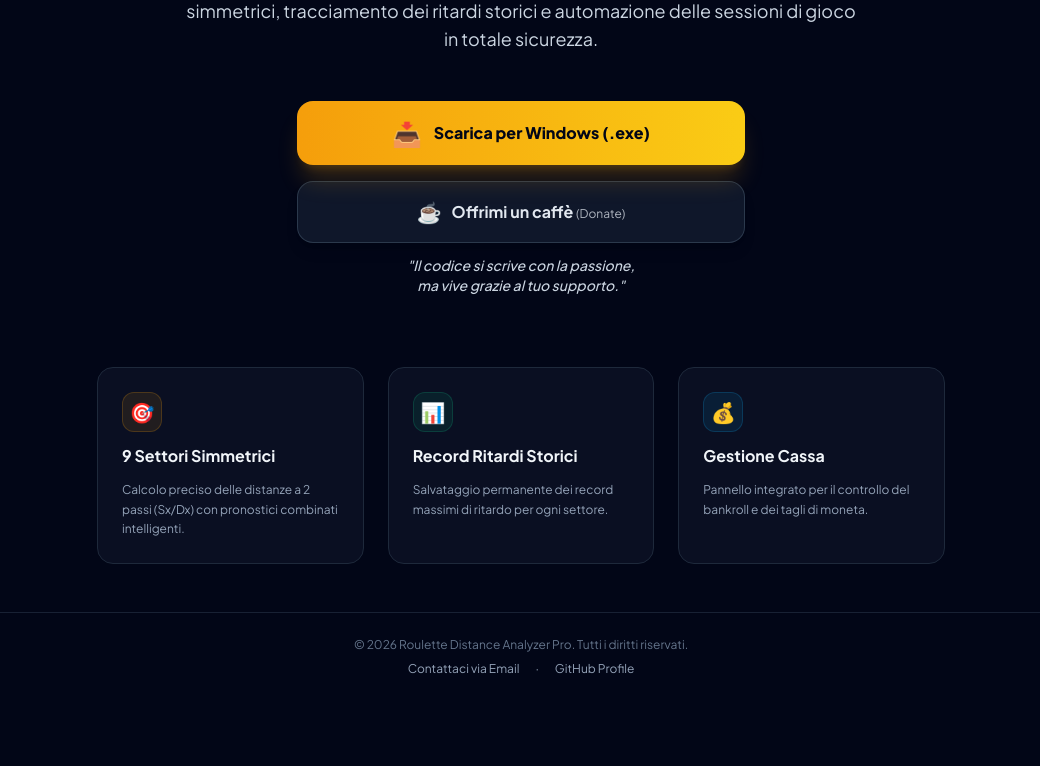
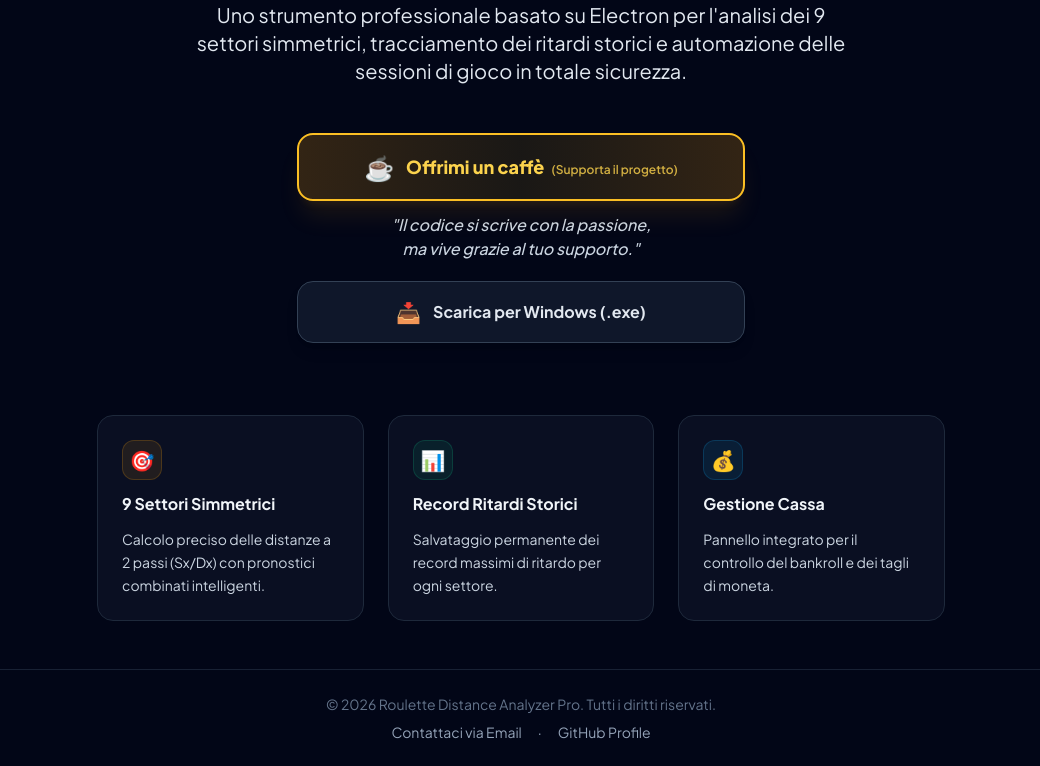
Before and after one commit to Muzio29/roulette-analyzer, a plain HTML site: page index.html in a window 1280 px wide. Shown: the part 382-1148 px from the top of the page, without its empty margins (119-1159 px from the left). Before the commit the page ends 1083 px from the top, so only its background shows below. Drawn offline with nearby package versions, Linux system fonts and the light colour scheme.

Commit message:
Add files via upload

```diff
--- a/index.html
+++ b/index.html
@@ -68,17 +68,17 @@
 
     <div class="space-y-6 w-full flex flex-col items-center">
 
-      <div class="inline-block px-4 py-1.5 rounded-full bg-slate-900 border border-slate-800 text-amber-400 text-xs font-semibold tracking-wide uppercase mb-2">
+      <div class="inline-block px-4 py-1.5 rounded-full bg-slate-900 border border-slate-800 text-amber-400 text-sm font-semibold tracking-wide uppercase mb-2">
         ✨ Software Ufficiale per Windows
       </div>
 
       <div class="space-y-2 text-center">
 
-        <h2 class="text-xs md:text-sm font-bold uppercase tracking-[0.25em] text-amber-400/90">
+        <h2 class="text-sm md:text-base font-bold uppercase tracking-[0.25em] text-amber-400/90">
           Roulette Distance Analyzer Pro
         </h2>
 
-        <h3 class="text-3xl md:text-5xl font-extrabold text-white tracking-tight leading-tight">
+        <h3 class="text-4xl md:text-6xl font-extrabold text-white tracking-tight leading-tight">
           Analisi avanzata delle Distanze
           <br class="hidden sm:inline">
           <span class="bg-gradient-to-r from-amber-400 via-yellow-300 to-amber-500 bg-clip-text text-transparent">
@@ -88,7 +88,7 @@
 
       </div>
 
-      <p class="text-slate-300 text-base md:text-lg max-w-2xl mx-auto font-normal leading-relaxed">
+      <p class="text-slate-200 text-lg md:text-xl max-w-2xl mx-auto font-normal leading-relaxed">
         Uno strumento professionale basato su Electron per l'analisi dei 9 settori simmetrici,
         tracciamento dei ritardi storici e automazione delle sessioni di gioco in totale sicurezza.
       </p>
@@ -96,14 +96,40 @@
     </div>
 
     <!-- Pulsanti -->
-    <div class="flex flex-col justify-center items-center gap-4 pt-2 w-full max-w-md mx-auto">
+    <div class="flex flex-col justify-center items-center gap-5 pt-2 w-full max-w-md mx-auto">
+
+      <!-- DONAZIONE (In evidenza e spostato prima) -->
+      <div class="w-full flex flex-col items-center gap-2">
+
+        <a href="https://www.paypal.com/donate/?hosted_button_id=9VAQSPZTPVHBQ"
+           target="_blank"
+           onclick="clarity('event','donazione_paypal')"
+           class="w-full px-8 py-4 bg-gradient-to-r from-amber-500/20 via-yellow-500/10 to-amber-500/20 hover:from-amber-500/30 hover:to-yellow-500/20 text-white border-2 border-amber-400 hover:border-amber-300 font-extrabold text-lg rounded-2xl shadow-xl shadow-amber-500/10 transition transform hover:-translate-y-0.5 flex items-center justify-center gap-3 group">
+
+          <span class="text-2xl group-hover:scale-110 transition-transform">☕</span>
+
+          <span class="text-amber-300 group-hover:text-amber-200 transition-colors">
+            Offrimi un caffè
+            <span class="text-xs font-semibold opacity-80 block md:inline md:ml-1">
+              (Supporta il progetto)
+            </span>
+          </span>
+
+        </a>
+
+        <span class="text-sm md:text-base text-slate-300 font-medium italic text-center block max-w-sm leading-relaxed pt-1">
+          "Il codice si scrive con la passione,<br>
+          ma vive grazie al tuo supporto."
+        </span>
+
+      </div>
 
       <!-- DOWNLOAD -->
       <a href="https://github.com/Muzio29/roulette-analyzer/releases/download/1.08/Roulette.Distance.Analyzer.Setup.1.0.8.exe"
          onclick="clarity('event','download_setup')"
-         class="w-full px-8 py-4 bg-gradient-to-r from-amber-500 to-yellow-400 hover:from-amber-400 hover:to-yellow-300 text-slate-950 font-extrabold text-base rounded-2xl shadow-xl shadow-amber-500/20 transition transform hover:-translate-y-0.5 flex items-center justify-center gap-3 group">
+         class="w-full px-8 py-4 bg-slate-900 hover:bg-slate-800 text-slate-200 border border-slate-700 font-bold text-base rounded-2xl shadow-lg transition flex items-center justify-center gap-3 group">
 
-        <span class="text-2xl group-hover:scale-110 transition-transform">
+        <span class="text-xl group-hover:scale-110 transition-transform">
           📥
         </span>
 
@@ -112,32 +138,6 @@
         </span>
 
       </a>
-
-      <!-- DONAZIONE -->
-      <div class="w-full flex flex-col items-center gap-2">
-
-        <a href="https://www.paypal.com/donate/?hosted_button_id=9VAQSPZTPVHBQ"
-           target="_blank"
-           onclick="clarity('event','donazione_paypal')"
-           class="w-full px-6 py-4 bg-slate-900 hover:bg-slate-800 text-slate-200 border border-slate-700/80 hover:border-amber-500/50 font-bold text-base rounded-2xl shadow-lg transition flex items-center justify-center gap-2.5 group">
-
-          <span class="text-xl">☕</span>
-
-          <span class="group-hover:text-amber-400 transition-colors">
-            Offrimi un caffè
-            <span class="text-xs font-normal opacity-75">
-              (Donate)
-            </span>
-          </span>
-
-        </a>
-
-        <span class="text-xs md:text-sm text-slate-300 font-medium italic text-center block max-w-xs leading-relaxed pt-1">
-          "Il codice si scrive con la passione,<br>
-          ma vive grazie al tuo supporto."
-        </span>
-
-      </div>
 
     </div>
 
@@ -149,11 +149,11 @@
           🎯
         </div>
 
-        <h4 class="font-bold text-slate-100">
+        <h4 class="font-bold text-slate-100 text-base">
           9 Settori Simmetrici
         </h4>
 
-        <p class="text-xs text-slate-400 leading-relaxed">
+        <p class="text-sm text-slate-300 leading-relaxed">
           Calcolo preciso delle distanze a 2 passi (Sx/Dx) con pronostici combinati intelligenti.
         </p>
       </div>
@@ -163,11 +163,11 @@
           📊
         </div>
 
-        <h4 class="font-bold text-slate-100">
+        <h4 class="font-bold text-slate-100 text-base">
           Record Ritardi Storici
         </h4>
 
-        <p class="text-xs text-slate-400 leading-relaxed">
+        <p class="text-sm text-slate-300 leading-relaxed">
           Salvataggio permanente dei record massimi di ritardo per ogni settore.
         </p>
       </div>
@@ -177,11 +177,11 @@
           💰
         </div>
 
-        <h4 class="font-bold text-slate-100">
+        <h4 class="font-bold text-slate-100 text-base">
           Gestione Cassa
         </h4>
 
-        <p class="text-xs text-slate-400 leading-relaxed">
+        <p class="text-sm text-slate-300 leading-relaxed">
           Pannello integrato per il controllo del bankroll e dei tagli di moneta.
         </p>
       </div>
@@ -191,7 +191,7 @@
   </main>
 
   <!-- Footer -->
-  <footer class="border-t border-slate-800/80 py-6 text-center text-xs text-slate-500 space-y-2">
+  <footer class="border-t border-slate-800/80 py-6 text-center text-xs md:text-sm text-slate-500 space-y-2">
 
     <p>
       © 2026 Roulette Distance Analyzer Pro. Tutti i diritti riservati.
```
